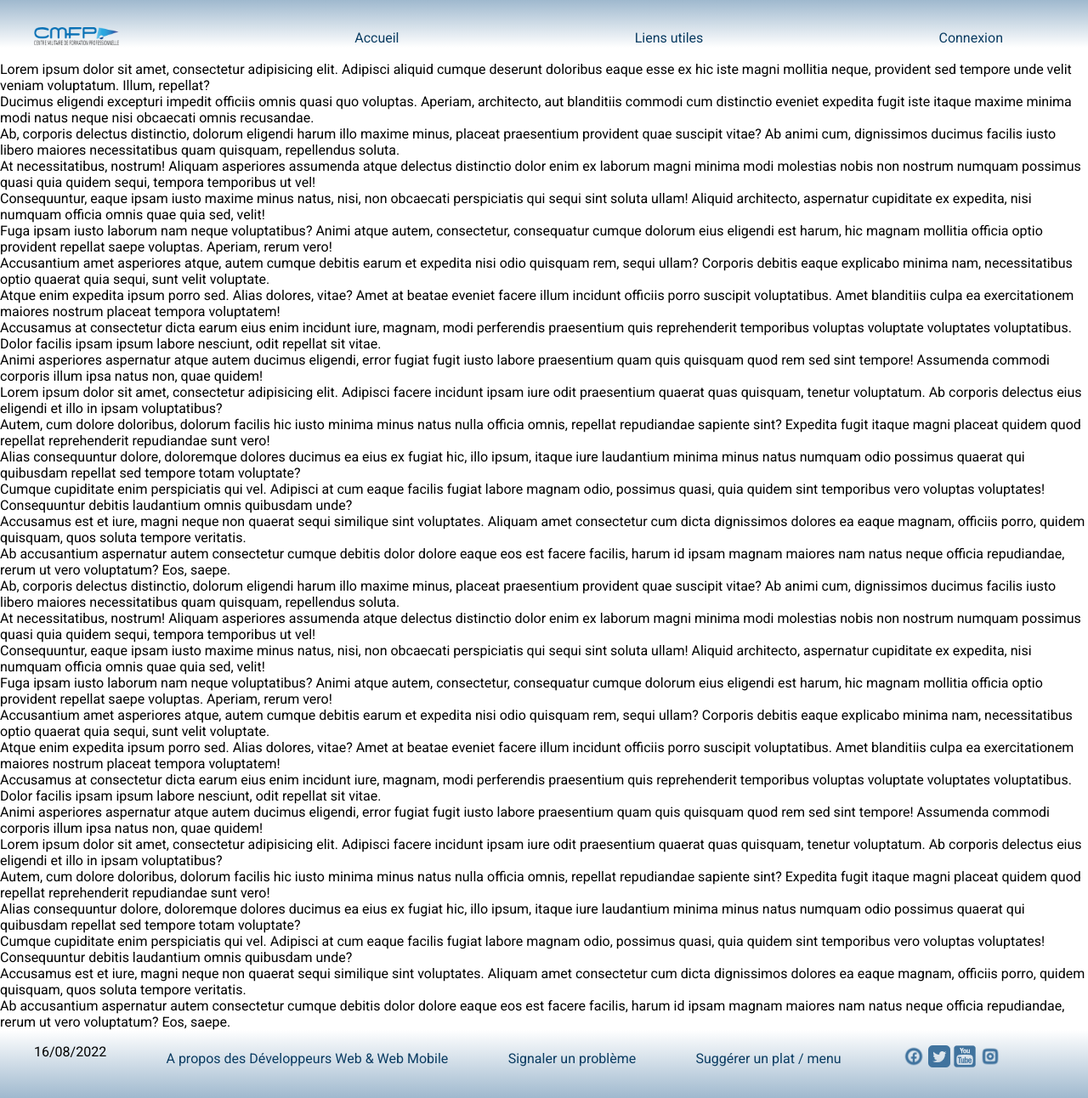
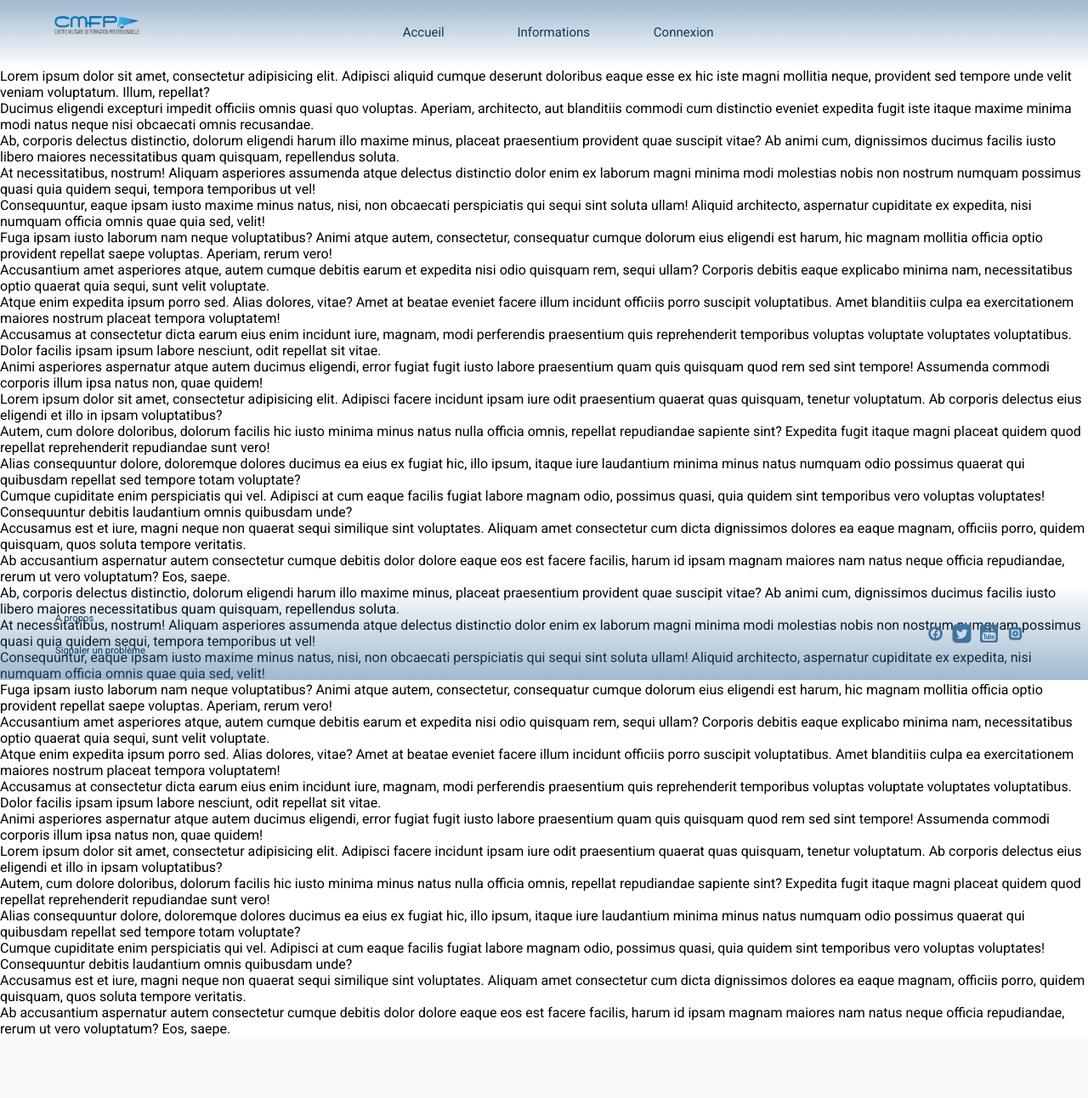
Before and after one commit to caliendojulien/ordinairev3, a Symfony app: template templates/main/index.html.twig in a window 1280 px wide. Shown: the whole page at 85% size. After the commit the page ends 1220 px from the top, so only its background shows below. Run offline with Twig, Linux system fonts and the light colour scheme; the template is opened without the code that fills it, so the values that code supplies are empty; some libraries are stand-ins or nearby versions.

Commit message:
base + style css

```diff
--- a/public/css/style.css
+++ b/public/css/style.css
@@ -2,6 +2,12 @@
 
 * {
     font-family: 'Roboto', sans-serif;
+    margin:0; /* enlever les marges */
+    padding: 0;
+
+    text-decoration: none; /* enlever le surlignage */
+    list-style-type:none; /* enlever les puces */
+
 }
 
 body {
@@ -9,28 +15,47 @@ body {
     /*display: flex;*/
     /*flex-direction: column;*/
     /*justify-content: space-between;*/
-    margin: 0;
-    position: relative;
-    min-height: 91.7vh;
-    padding-bottom: 5em;
+
+
+
+
 }
 
 header {
-    padding-top: 1em;
     background: linear-gradient(180deg, rgba(64, 115, 158, 0.5) 0%, rgba(64, 115, 158, 0) 100%);
+
+    height: 80px;
+}
+#logo{
+    position: absolute;
+    margin: 1.5% 0 0 5%;
+
+}
+
+#nav{
+    display: flex;
+    justify-content: center;
+    gap: 2%;
 }
 
 ul {
     display: flex;
-    justify-content: space-between;
-    align-content: center;
-    margin-inline-end: 100px;
+    justify-content: center;
+
+
 }
 
 li {
     display: flex;
-    flex-direction: column;
     justify-content: center;
+    align-items: center;
+    width: 10em;
+    height: 30px;
+    font-size: 15px;
+    margin-left: 5%;
+    margin-top: 5%;
+
+
 }
 
 li, a {
@@ -48,9 +73,12 @@ h1 {
     color: rgba(7, 153, 146, 1);
 }
 
-li, a:hover {
+
+a:hover{
     color: rgba(10, 189, 227, 1);
-    cursor: pointer;
+    transition: 0.4s;
+
+
 }
 
 input.custom {
@@ -72,14 +100,43 @@ input.custom:checked {
 }
 
 footer {
+
+    display: flex;
+    justify-content: space-between;
+
     position: absolute;
     bottom: 0;
     width: 100%;
-    height: 5em;
+    height: 7em;
     background: linear-gradient(180deg, rgba(47, 54, 64, 0) 0%, rgba(64, 115, 158, 0.5) 100%);
+
 }
 
-.social {
+#footer{
+    margin: 1.3% 0 0.5% 4.5%;
+    width: auto;
+
+}
+
+.fontFooter{
+    font-size: 75%;
+    width: 200%;
+    margin-top: 1%;
+
+}
+
+#social {
     display: flex;
-    flex-direction: row;
+    align-items: center;
+    gap: 5%;
+
+    margin-right: 5%;
+    width: 10%;
 }
+.social{
+
+    display: flex;
+    margin-top: 2%;
+    width: 25px;
+    height: 25px;
+}
--- a/templates/base.html.twig
+++ b/templates/base.html.twig
@@ -13,11 +13,13 @@
 
 <body>
 <header>
+    <img id="logo" src="{{ asset('media/ico/CMFP.png') }}" alt="" width="100px">
     <nav>
         <ul>
-            <li><img src="{{ asset('media/ico/CMFP.png') }}" alt="" width="100px"></li>
-            <li><a href="{{ path('main_home') }}">Accueil</a></li>
-            <li><a href="{{ path('main_infos') }}">Liens utiles</a></li>
+            <div id="nav">
+
+                <li class="box"><a href="{{ path('main_home') }}">Accueil</a></li>
+                <li><a href="{{ path('main_infos') }}">Informations</a></li>
                 {% if app.user %}
                     {% if is_granted('ROLE_CDS') %}
                         <li><a href="{{ path('sectionHead_home') }}">Decompte Rationnaire</a></li>
@@ -29,36 +31,35 @@
                         <li><a href="{{ path('app_ordinaire') }}">Decompte Rationnaire</a></li>
                     {% endif %}
                     <li>
-                    <a href="{{ path('main_home') }}" class="bonjour">Bonjour {{ app.user.grade }} {{ app.user.name }} {{ app.user.firstname }}</a>
+                        <a href="{{ path('main_home') }}"
+                           class="bonjour">Bonjour {{ app.user.grade }} {{ app.user.name }} {{ app.user.firstname }}</a>
                         <a href="{{ path('app_logout') }}" class="bonjour">Me déconnecter <img
                                     src="{{ asset('media/ico/Deconnection.png') }}" alt="Deconnection" width="20px"></a>
                     </li>
                 {% else %}
                     <li><a href="{{ path('app_login') }}">Connexion</a></li>
                 {% endif %}
+            </div>
         </ul>
     </nav>
 </header>
 <main>{% block body %}{% endblock %}</main>
 <footer>
-    <nav>
-        <ul>
-            {{ 'now' | date('d/m/Y','Europe/Paris') }}
-            <li><a href="">A propos des Développeurs Web & Web Mobile</a></li>
-            <li><a href="">Signaler un problème</a></li>
-            <li><a href="">Suggérer un plat / menu</a></li>
-            <div class="social">
-                <li><a href="https://www.facebook.com/defensemobilite"><img src="{{ asset('media/ico/FB.png') }}"
-                                                                            alt="Facebook" width="30px"></a></li>
-                <li><a href="https://twitter.com/defensemobilite"><img src="{{ asset('media/ico/Twitter.png') }}"
-                                                                       alt="Twitter" width="30px"></a></li>
-                <li><a href="https://www.youtube.com/channel/UCtM9JA5PIRqTajiwcLpphpA"><img
-                                src="{{ asset('media/ico/YouTube.png') }}" alt="Youtube" width="30px"></a></li>
-                <li><a href="https://www.instagram.com/defensemobilite/"><img src="{{ asset('media/ico/Insta.png') }}"
-                                                                              alt="Instagram" width="30px"></a></li>
+        {#  {{ 'now' | date('d/m/Y','Europe/Paris') }} #}
+        <div id="footer">
+            <li><a class="fontFooter" href="">A propos</a></li>
+            <li><a class="fontFooter" href="">Signaler un problème</a></li>
         </div>
-        </ul>
-    </nav>
+        <div id="social">
+            <a  class="social" href="https://www.facebook.com/defensemobilite"><img src="{{ asset('media/ico/FB.png') }}"
+                                                                        alt="Facebook"></a>
+            <a class="social" href="https://twitter.com/defensemobilite"><img src="{{ asset('media/ico/Twitter.png') }}"
+                                                                   alt="Twitter"></a>
+            <a class="social" href="https://www.youtube.com/channel/UCtM9JA5PIRqTajiwcLpphpA"><img
+                            src="{{ asset('media/ico/YouTube.png') }}" alt="Youtube"></a>
+            <a class="social" href="https://www.instagram.com/defensemobilite/"><img src="{{ asset('media/ico/Insta.png') }}"
+                            alt="Instagram" width="30px"></a>
+        </div>
 </footer>
 </body>
 </html>
```
Lines whose indentation alone changed are shown as unchanged.
